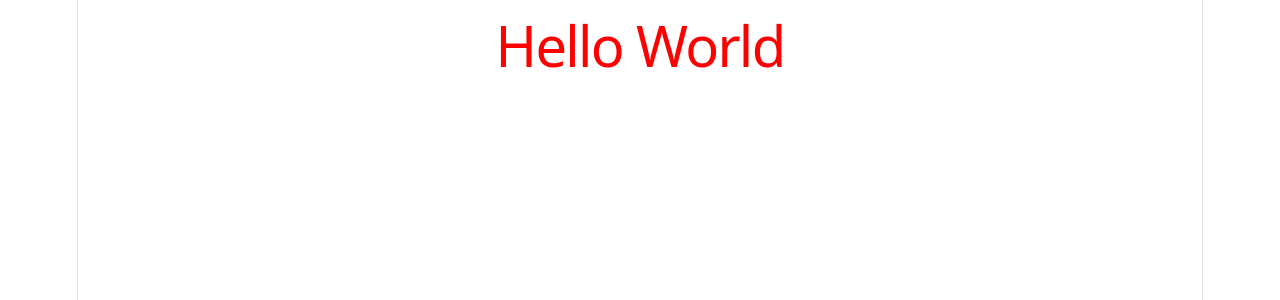
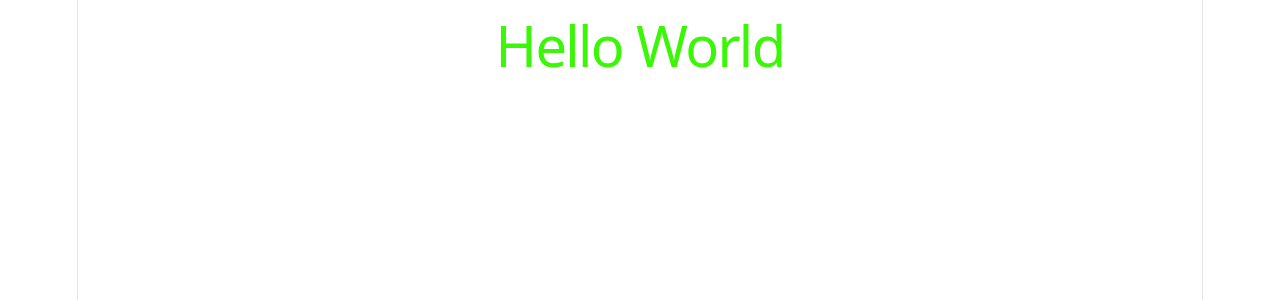
Before and after one commit to Saikiran-1913/Reactjs-new, a React (Vite) app: page / in a window 1280 px wide. Shown: the top 300 px of the page. Built offline with nearby package versions, Linux system fonts and the light colour scheme.

Commit message:
Updated Hello World

```diff
--- a/src/App.css
+++ b/src/App.css
@@ -1,4 +1,4 @@
 h1
 {
-    color: red;
+    color: rgb(59, 247, 7);
 }
```
